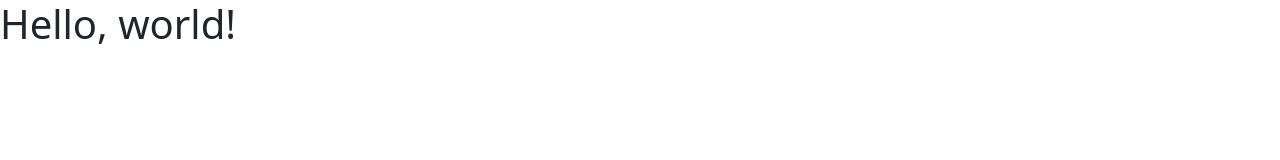
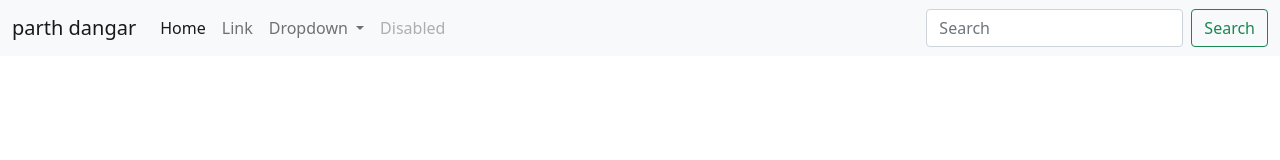
Before and after one commit to parthdangar/portfolio1-, a plain HTML site: page index.html in a window 1280 px wide. Drawn offline with nearby package versions, Linux system fonts and the light colour scheme.

Commit message:
updated index.html

```diff
--- a/index.html
+++ b/index.html
@@ -11,7 +11,42 @@
     <title>Hello, world!</title>
   </head>
   <body>
-    <h1>Hello, world!</h1>
+    <nav class="navbar navbar-expand-lg navbar-light bg-light">
+        <div class="container-fluid">
+          <a class="navbar-brand" href="#">parth dangar</a>
+          <button class="navbar-toggler" type="button" data-bs-toggle="collapse" data-bs-target="#navbarSupportedContent" aria-controls="navbarSupportedContent" aria-expanded="false" aria-label="Toggle navigation">
+            <span class="navbar-toggler-icon"></span>
+          </button>
+          <div class="collapse navbar-collapse" id="navbarSupportedContent">
+            <ul class="navbar-nav me-auto mb-2 mb-lg-0">
+              <li class="nav-item">
+                <a class="nav-link active" aria-current="page" href="#">Home</a>
+              </li>
+              <li class="nav-item">
+                <a class="nav-link" href="#">Link</a>
+              </li>
+              <li class="nav-item dropdown">
+                <a class="nav-link dropdown-toggle" href="#" id="navbarDropdown" role="button" data-bs-toggle="dropdown" aria-expanded="false">
+                  Dropdown
+                </a>
+                <ul class="dropdown-menu" aria-labelledby="navbarDropdown">
+                  <li><a class="dropdown-item" href="#">Action</a></li>
+                  <li><a class="dropdown-item" href="#">Another action</a></li>
+                  <li><hr class="dropdown-divider"></li>
+                  <li><a class="dropdown-item" href="#">Something else here</a></li>
+                </ul>
+              </li>
+              <li class="nav-item">
+                <a class="nav-link disabled">Disabled</a>
+              </li>
+            </ul>
+            <form class="d-flex">
+              <input class="form-control me-2" type="search" placeholder="Search" aria-label="Search">
+              <button class="btn btn-outline-success" type="submit">Search</button>
+            </form>
+          </div>
+        </div>
+      </nav>
 
     <!-- Optional JavaScript; choose one of the two! -->
 
```
